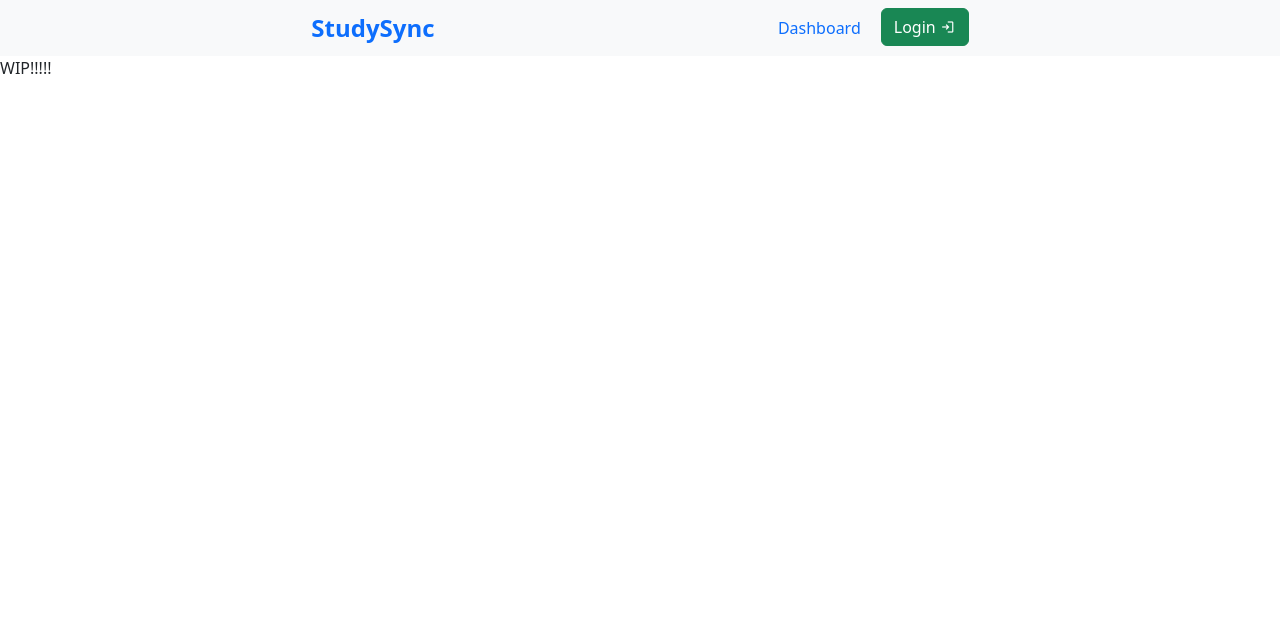
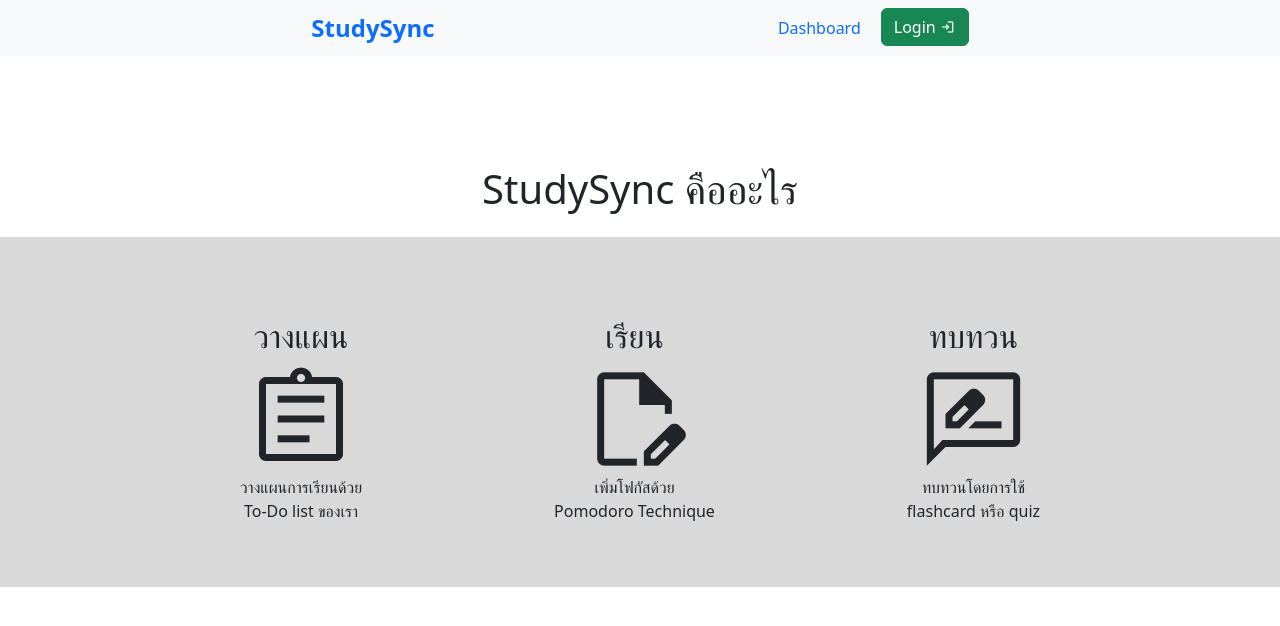
Before and after one commit to phatphumt/StudySync-NSC2024, a React (Vite) app: page / in a window 1280 px wide. Shown: the top 626 px of the page. Built offline with nearby package versions, Linux system fonts and the light colour scheme.

Commit message:
added about content in Home

```diff
--- a/src/main.tsx
+++ b/src/main.tsx
@@ -1,6 +1,6 @@
 import React from 'react';
 import ReactDOM from 'react-dom/client';
-import App from './pages/App.tsx';
+import App from './pages/Home.tsx';
 import About from './pages/Dashboard.tsx';
 import LoginPage from './pages/LoginPage.tsx';
 import { BrowserRouter as Router, Routes, Route } from 'react-router-dom';
--- a/src/pages/App.tsx
+++ /dev/null
@@ -1,13 +0,0 @@
-import NavBar from '../components/NavBar';
-import '../styles/App.sass';
-
-const App = () => {
-	return (
-		<>
-			<NavBar />
-			WIP!!!!!
-		</>
-	);
-};
-
-export default App;
--- /dev/null
+++ b/src/pages/Home.tsx
@@ -0,0 +1,34 @@
+import NavBar from '../components/NavBar';
+import '../styles/App.sass';
+import '../styles/Home.sass';
+import { Card } from 'react-bootstrap';
+
+const App = () => {
+	const aboutContent = [{ title: 'วางแผน', iconName: 'assignment', desc: 'วางแผนการเรียนด้วย', descB: 'To-Do list ของเรา' },
+	{ title: 'เรียน', iconName: 'edit_document', desc: 'เพิ่มโฟกัสด้วย ', descB: 'Pomodoro Technique' }, { title: 'ทบทวน', iconName: 'rate_review', desc: 'ทบทวนโดยการใช้ ', descB: 'flashcard หรือ quiz' }]
+	return (
+		<>
+			<NavBar />
+			<main>
+				<h1>StudySync คืออะไร</h1>
+				<div className="about">
+					{aboutContent.map(stuff => {
+						return (
+							<div className='about-content'>
+								<h2>{stuff.title}</h2>
+								<span className="material-symbols-outlined icons">
+									{stuff.iconName}
+								</span>
+								<p>{stuff.desc}<br />
+									{stuff.descB}</p>
+							</div>
+						)
+					}
+					)}
+				</div>
+		</main>
+		</>
+	);
+};
+
+export default App;
--- /dev/null
+++ b/src/styles/Home.sass
@@ -0,0 +1,29 @@
+$main-color: #d9d9d9
+
+main
+  display: flex
+  justify-content: center
+  align-items: center
+  flex-direction: column
+  height: 80vh
+
+.icons
+  font-size: 7rem
+
+.about-content
+  display: flex
+  flex-direction: column
+  align-items: center
+  margin-top: 2rem
+
+.about-content p
+  text-align: center
+
+.about
+  display: flex
+  justify-content: space-evenly
+  width: 100vw
+  align-items: center
+  margin-top: 1rem
+  padding: 3rem
+  background: $main-color
```
